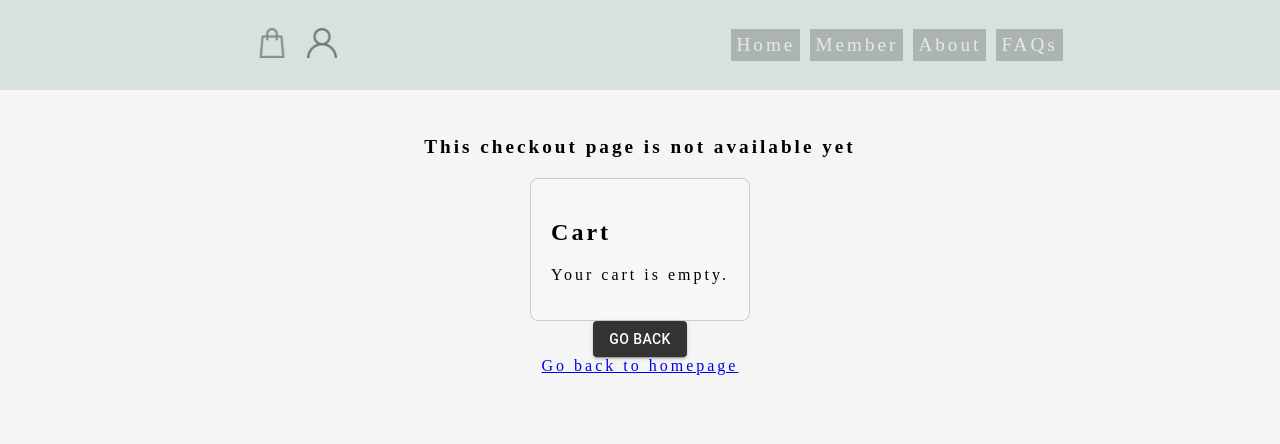
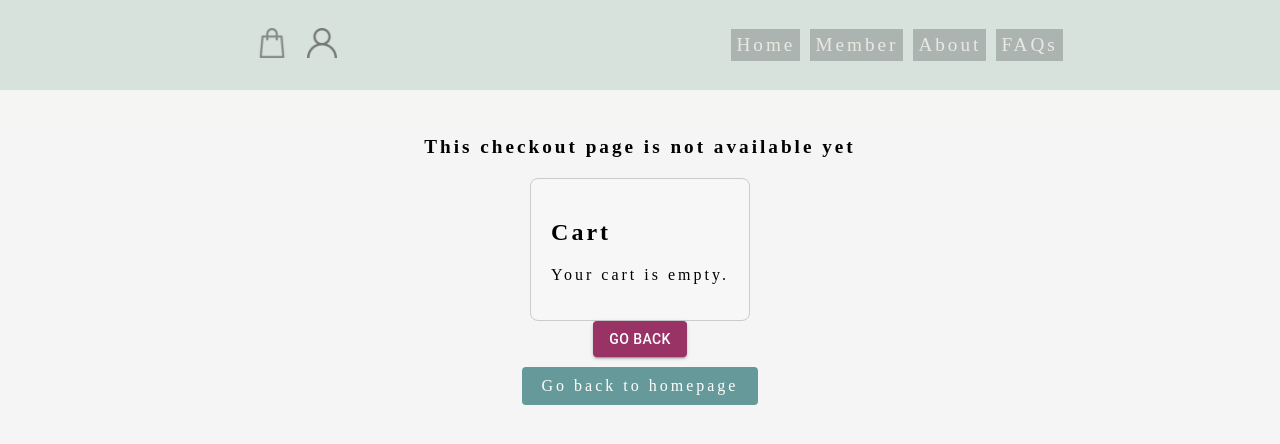
Before and after one commit to NinaWald/Final-project-frontend, a React (Create React App) app: page /checkout in a window 1280 px wide. Shown: the top 444 px of the page. Built offline with nearby package versions, Linux system fonts and the light colour scheme.

Commit message:
changes in styling css and added links

```diff
--- a/src/components/BackButton.js
+++ b/src/components/BackButton.js
@@ -10,7 +10,7 @@ const BackButton = () => {
   };
 
   return (
-    <Button variant="contained" onClick={handleGoBack} style={{ backgroundColor: '#333333' }}>
+    <Button variant="contained" onClick={handleGoBack} style={{ backgroundColor: '#993366' }}>
             Go Back
     </Button>
   );
--- a/src/components/CategoryProducts.js
+++ b/src/components/CategoryProducts.js
@@ -9,7 +9,7 @@ import BackButton from './BackButton';
 const CategoryContainer = styled.div`
   display: flex;
   flex-direction: column;
-  margin-top: 150px;
+  margin-top: 100px;
   width: 100%;
   height: 500px;
 
@@ -24,6 +24,8 @@ const Container = styled.div`
     display: grid;
     grid-template-columns: repeat(2, 1fr); /* 2 columns on mobile */
     gap: 5px; /* spacing between cards */
+    margin-left: 10px;
+    margin-right: 10px;
 
     @media (min-width: 668px) and (max-width: 1060px) {
       grid-template-columns: repeat(3, 1fr);
@@ -40,9 +42,6 @@ const ProductCard = styled.div`
     border: 1px solid #669999;
     border-radius: 4px;
     padding: 5px;
-    margin-bottom: 16px;
-    margin-left: 10px;
-    margin-right: 10px;
     background-color: #dfdfd3;
     display: flex;
     flex-direction: column;
--- a/src/components/SideHero1.js
+++ b/src/components/SideHero1.js
@@ -1,5 +1,6 @@
 import React from 'react';
 import styled from 'styled-components';
+import { Link } from 'react-router-dom';
 import SideImage from '../assets/flower.delivery.jpg'
 
 const SideComponentContainer = styled.div`
@@ -37,11 +38,17 @@ const SideComponentImage = styled.img`
   margin-bottom: 20px;
 `;
 
+const StyledLink = styled(Link)`
+  text-decoration: none;
+`;
+
 const SideHero1 = () => {
   return (
     <SideComponentContainer>
       <SideComponentTitle>Fast delivery</SideComponentTitle>
-      <SideComponentImage src={SideImage} alt="Component 1" />
+      <StyledLink to="/faq">
+        <SideComponentImage src={SideImage} alt="Component 1" />
+      </StyledLink>
       <SideComponentArticle>
         We deliver every day, order before 12.
       </SideComponentArticle>
--- a/src/components/SideHero2 .js
+++ b/src/components/SideHero2 .js
@@ -1,5 +1,6 @@
 import React from 'react';
 import styled from 'styled-components';
+import { Link } from 'react-router-dom';
 import SideImage from '../assets/male-florist.jpg'
 
 const SideComponentContainer = styled.div`
@@ -35,12 +36,17 @@ const SideComponentImage = styled.img`
   border-radius: 5px;
   margin-bottom: 20px;
 `;
+const StyledLink = styled(Link)`
+  text-decoration: none;
+`;
 
 const SideHero2 = () => {
   return (
     <SideComponentContainer>
       <SideComponentTitle>Fresh flowers from the market</SideComponentTitle>
-      <SideComponentImage src={SideImage} alt="Component 1" />
+      <StyledLink to="/about">
+        <SideComponentImage src={SideImage} alt="Component 1" />
+      </StyledLink>
       <SideComponentArticle>
         We handpick every flower from the market.
       </SideComponentArticle>
--- a/src/dropdown.css
+++ b/src/dropdown.css
@@ -15,7 +15,7 @@
     box-shadow: rgba(60, 64, 67, 0.3) 0px 1px 2px 0px,
       rgba(60, 64, 67, 0.15) 0px 1px 3px 1px;
     cursor: pointer;
-    width: 380px;
+    width: 350px;
 
 
   }
@@ -62,3 +62,11 @@
     transition: max-height 0.6s ease;
     text-align: left;
   }
+
+
+  @media only screen and (min-width: 668px) {
+    /* For desktop: */
+    .question-section {
+      width: 600px;
+    }
+  }
--- a/src/pages/CartPage.js
+++ b/src/pages/CartPage.js
@@ -17,7 +17,7 @@ const CartPageContainer = styled.div`
 const StyledButton = styled(Button)`
     && {
     margin: 20px;
-    background-color: #669999;
+    background-color: #336699;
   }
 `;
 
--- a/src/pages/CheckOut.js
+++ b/src/pages/CheckOut.js
@@ -17,13 +17,23 @@ const Title = styled.h2`
   margin-bottom: 20px;
 `;
 
+const StyledButton = styled(Link)`
+  display: inline-block;
+  padding: 10px 20px;
+  background-color: #669999;
+  color: white;
+  text-decoration: none;
+  border-radius: 4px;
+  margin-top: 10px;
+`;
+
 const CheckOut = () => {
   return (
     <CheckOutContainer>
       <Title>This checkout page is not available yet</Title>
       <Cart />
       <BackButton />
-      <Link to="/">Go back to homepage</Link>
+      <StyledButton to="/">Go back to homepage</StyledButton>
     </CheckOutContainer>
   );
 };
```
